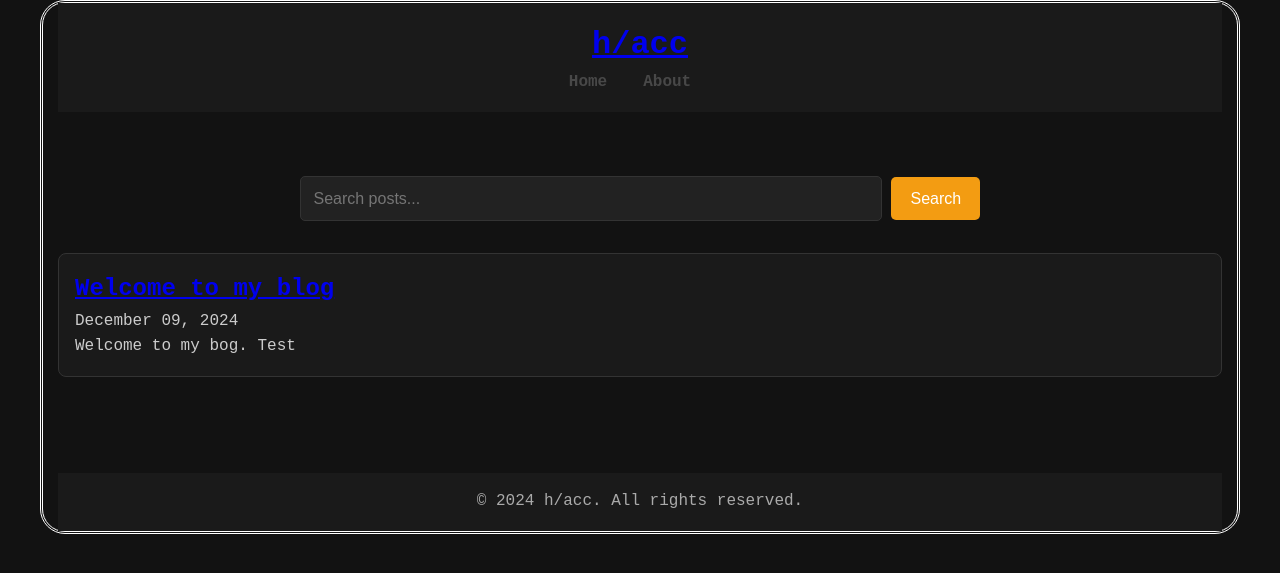
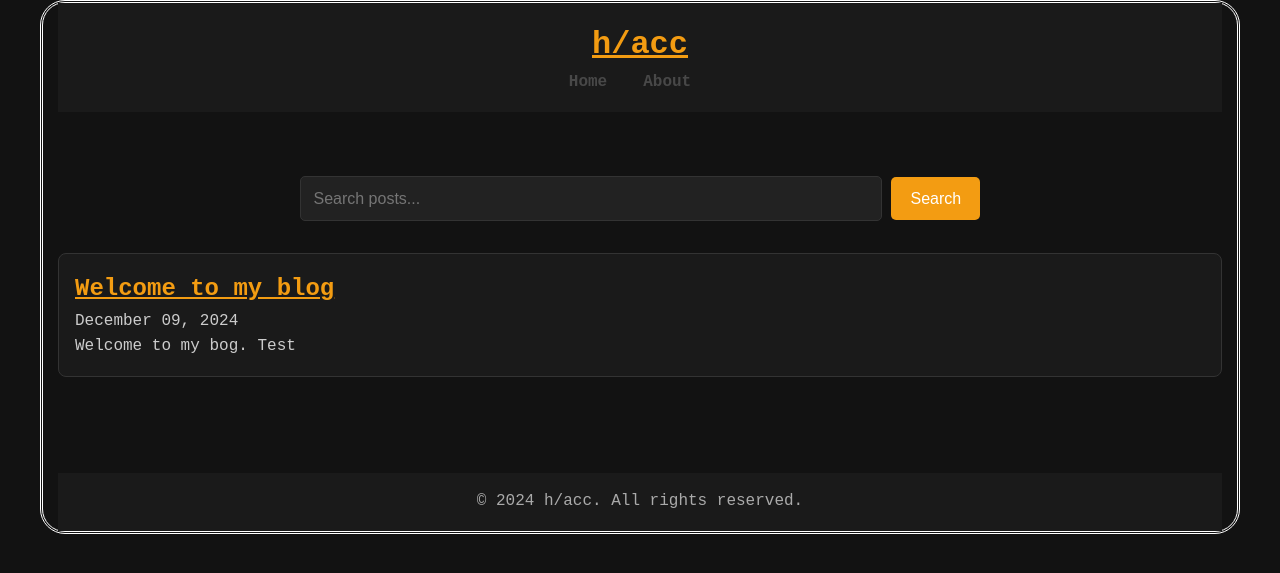
Before and after one commit to SovietOnion1608/sovietonion1608.github.io, a Jekyll site: the page built from index.html, in a window 1280 px wide. Shown: the top 573 px of the page. Built offline with Jekyll 4.4.1, drawn with Linux system fonts in a browser that asks for light colours; the list of posts is cut into pages by our own code.

Commit message:
Update styles.css

```diff
--- a/assets/styles.css
+++ b/assets/styles.css
@@ -66,6 +66,10 @@ nav ul li a:hover {
 /* Main content area styling */
 main {
   padding: 2rem 0;
+}
+
+a {
+  color: #f39c12;
 }
 
 /* Article/Post container */
```
